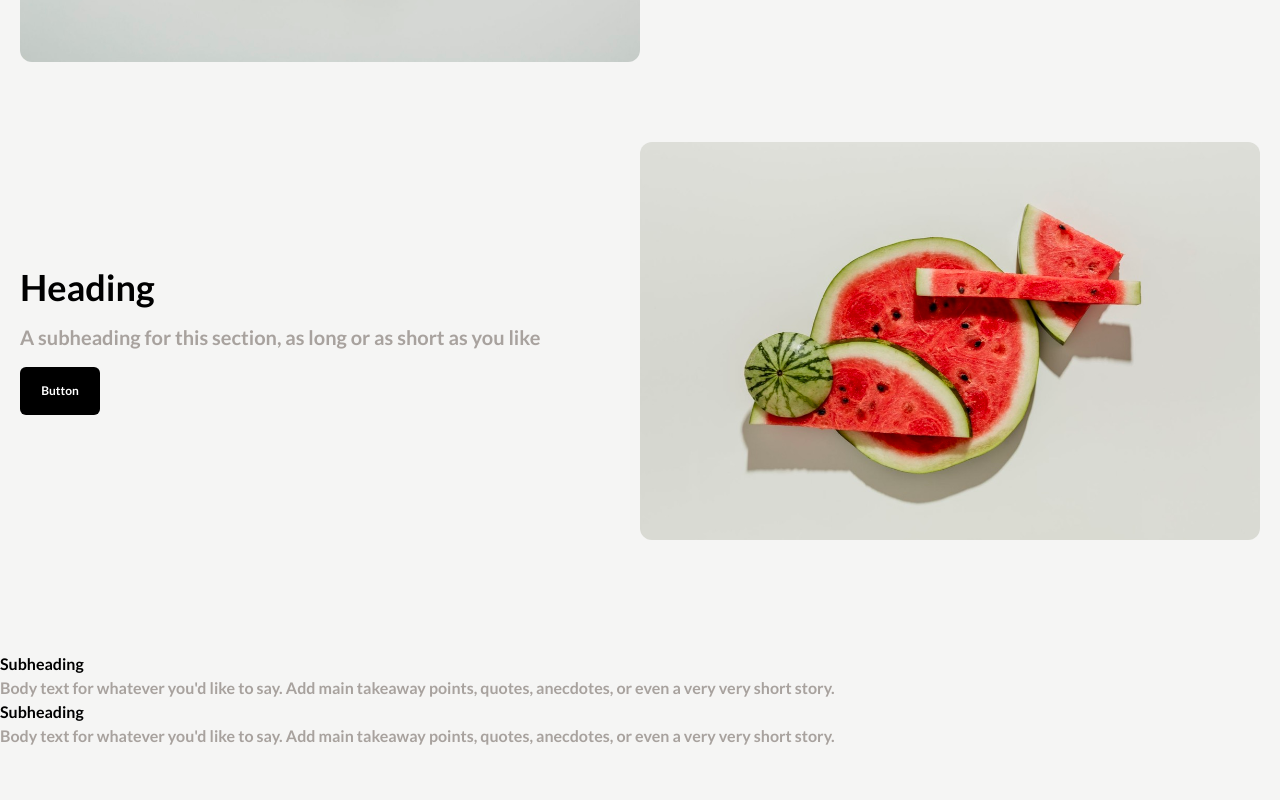
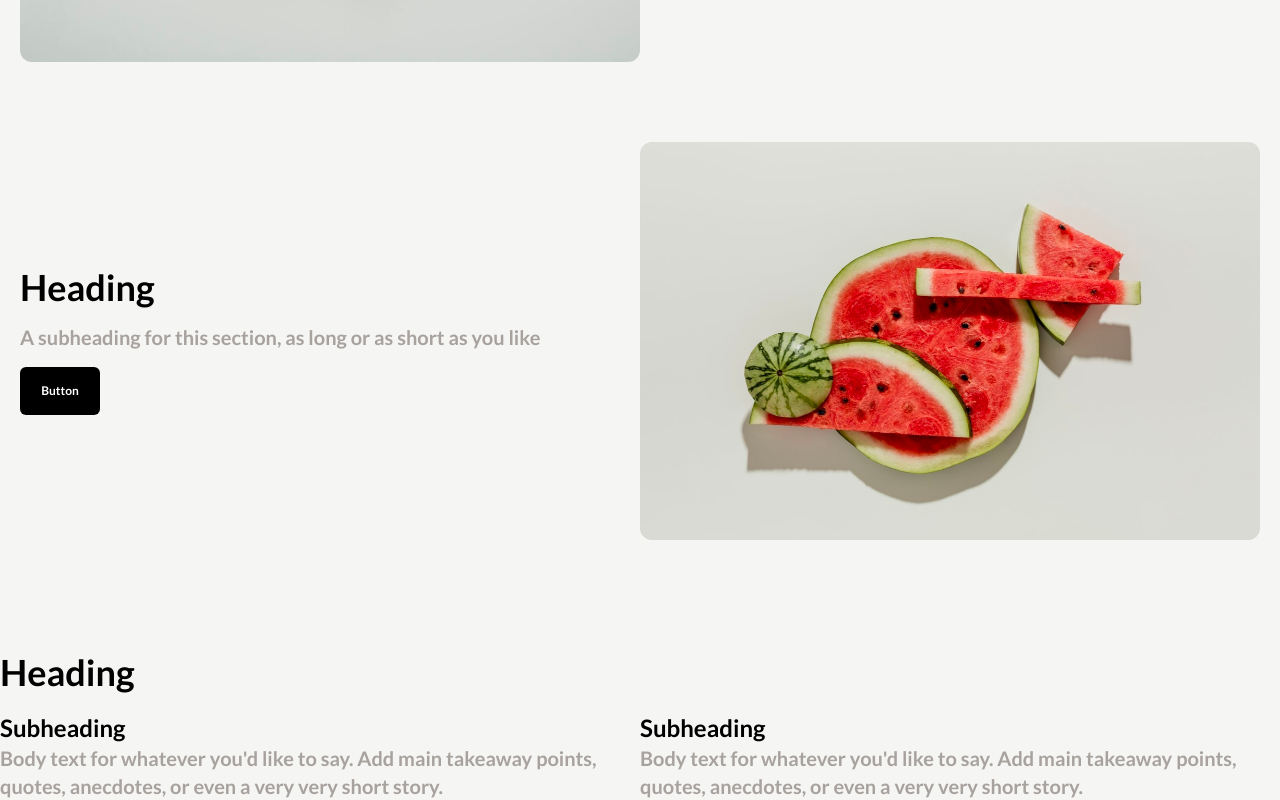
Before and after one commit to YM202c2100/figma-reproduction, a Next.js app: page / in a window 1280 px wide. Shown: the part 921-1721 px from the top of the page. Before the commit the page ends 1669 px from the top, so only its background shows below. Built offline with nearby package versions, Linux system fonts and the light colour scheme.

Commit message:
[update] flexwrapを用いてレスポンシブ化
md未満では立て並びに、md以上では一列につき二つずつ並ぶように

```diff
--- a/app/components/aboutFeatures.tsx
+++ b/app/components/aboutFeatures.tsx
@@ -3,19 +3,23 @@ import Image from "next/image"
 export default function AboutFeatures(){
   return(
     <div>
-      <div>
-        <div>
+      <h1 className="text-4xl mb-5">Heading</h1>
+
+      <div className="flex flex-wrap">
+        <div className="w-full md:w-1/2 ">
           {/* <Image/> */}
-        <h4>Subheading</h4>
-        <p className="text-stone-400">
+          <h2 className="text-2xl">Subheading</h2>
+          <p className="text-stone-400 text-xl">
             Body text for whatever you'd like to say. Add main
             takeaway points, quotes, anecdotes, or even a very
             very short story.
           </p>
         </div>
-        <div>
-        <h4>Subheading</h4>
-        <p className="text-stone-400">
+
+        <div className="w-full md:w-1/2 ">
+          {/* <Image/> */}
+          <h2 className="text-2xl">Subheading</h2>
+          <p className="text-stone-400 text-xl">
             Body text for whatever you'd like to say. Add main
             takeaway points, quotes, anecdotes, or even a very
             very short story.
```
Lines whose indentation alone changed are shown as unchanged.
